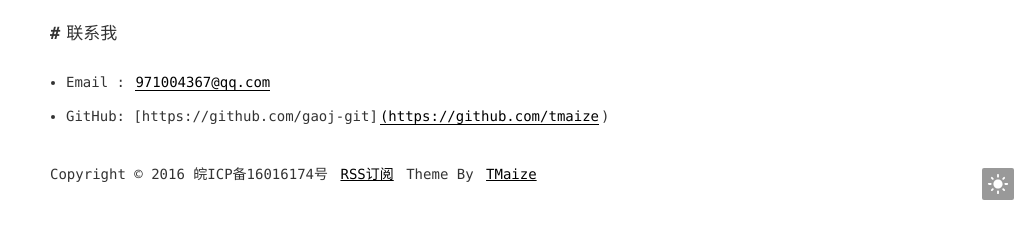
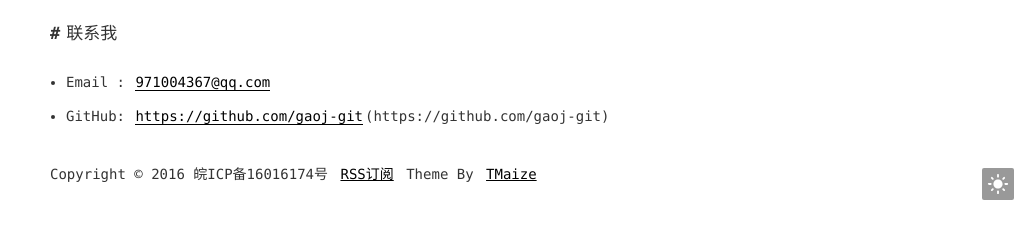
Before and after one commit to gaoj-git/gaoj-git.github.io, a Jekyll site: the page built from pages/about.md, in a window 1280 px wide. Shown: the part 636-875 px from the top of the page, without its empty margins (250-1280 px from the left). Built offline with Jekyll 4.4.1, drawn with Linux system fonts in a browser that asks for light colours; some of the changed lines change nothing that is shown.

Commit message:
修改文件: pages/about.md

```diff
--- a/pages/about.md
+++ b/pages/about.md
@@ -20,4 +20,4 @@ title: 关于我
 
 - Email&nbsp;: [971004367@qq.com](mailto:971004367@qq.com)
 
-- GitHub: [https://github.com/gaoj-git][(https://github.com/tmaize](https://github.com/gaoj-git))
+- GitHub: [https://github.com/gaoj-git](https://github.com/gaoj-git)(https://github.com/gaoj-git)
```
